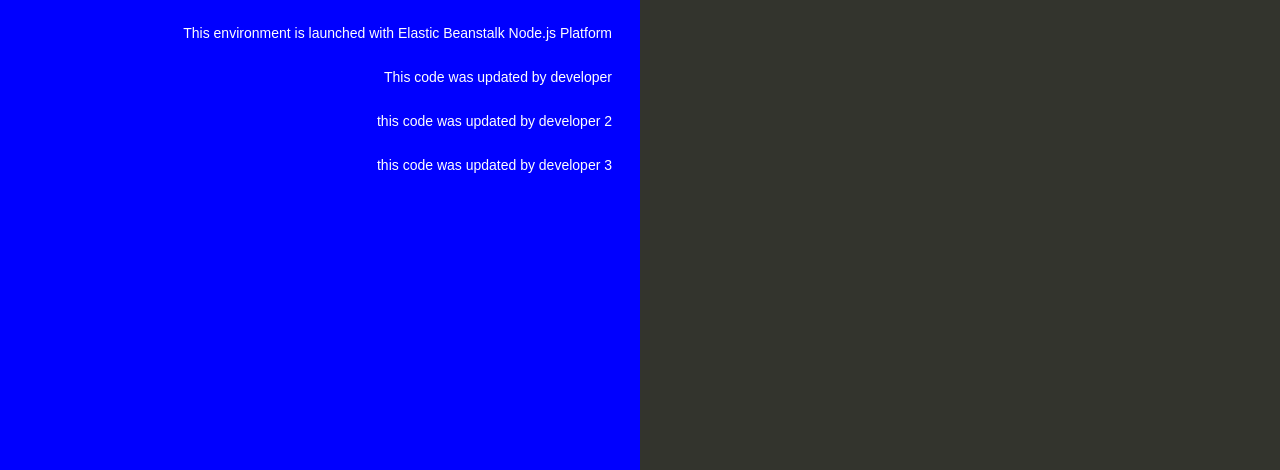
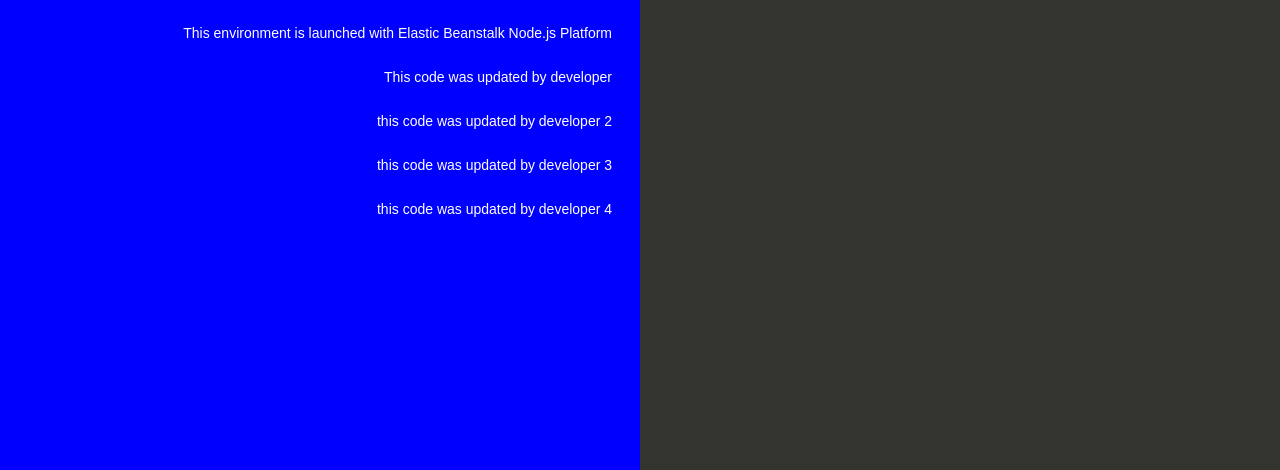
Before and after one commit to muddu007/aws_test, a website: page index.html in a window 1280 px wide. Shown: the part 330-800 px from the top of the page. Drawn offline with Linux system fonts and the light colour scheme.

Commit message:
developer3

```diff
--- a/index.html
+++ b/index.html
@@ -85,6 +85,7 @@
       <p>This code was updated by developer</p>
       <p>this code was updated by developer 2</p>
       <p>this code was updated by developer 3</p>
+      <p>this code was updated by developer 4</p>
     </div>
     <div class="linksColumn">
       <h2>What's Next?</h2>
```
